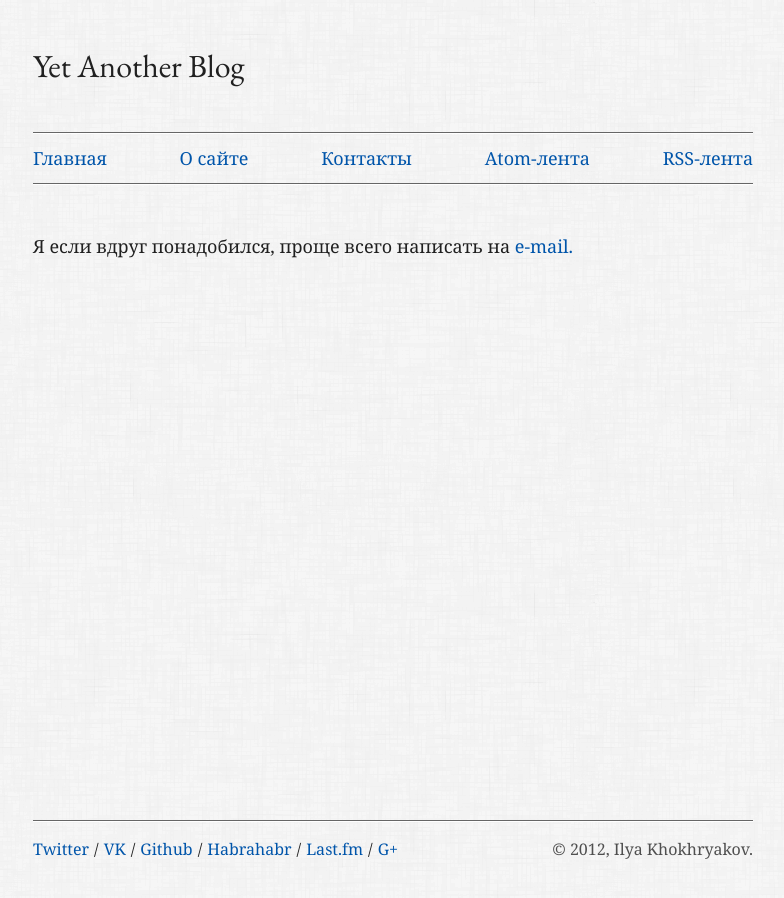
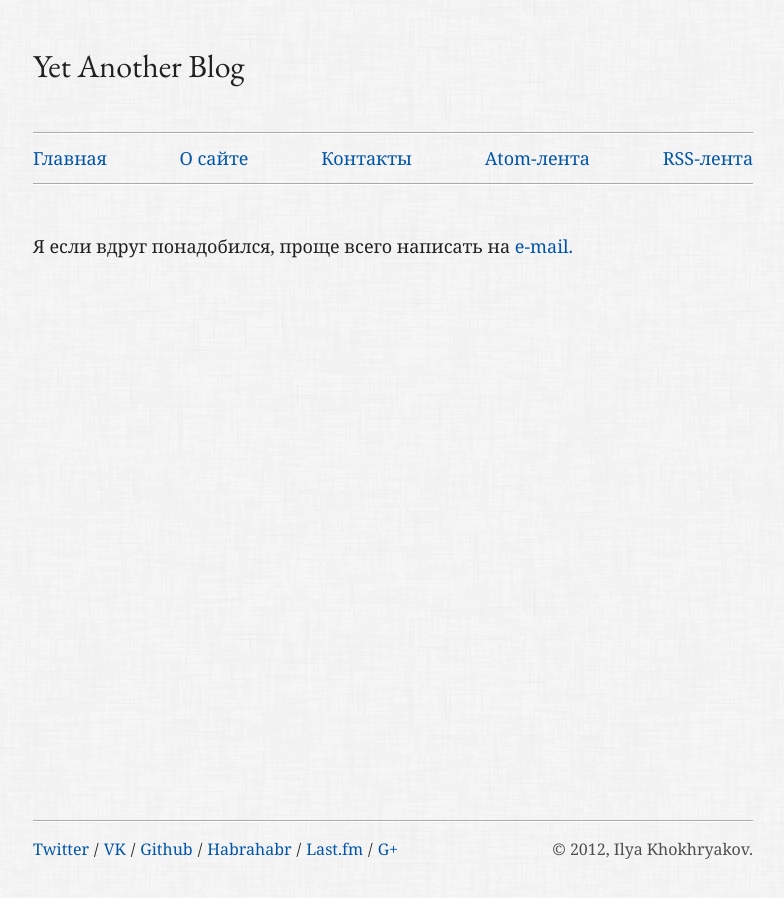
Before and after one commit to iliaaw/awolf.ru, a Jekyll site: the page built from contacts.html, in a window 1280 px wide. Shown: the whole page, without its empty margins (247-1031 px from the left). Built offline with Jekyll 4.4.1, drawn with Linux system fonts in a browser that asks for light colours.

Commit message:
Lines' color should be more gentle

```diff
--- a/static/style/style.css
+++ b/static/style/style.css
@@ -123,7 +123,7 @@ code {
 .line {
     width: 100%;
     height: 1px;
-    background: #666;
+    background: #aaa;
     box-shadow: #fff 0px 1px;
 }
 
```
